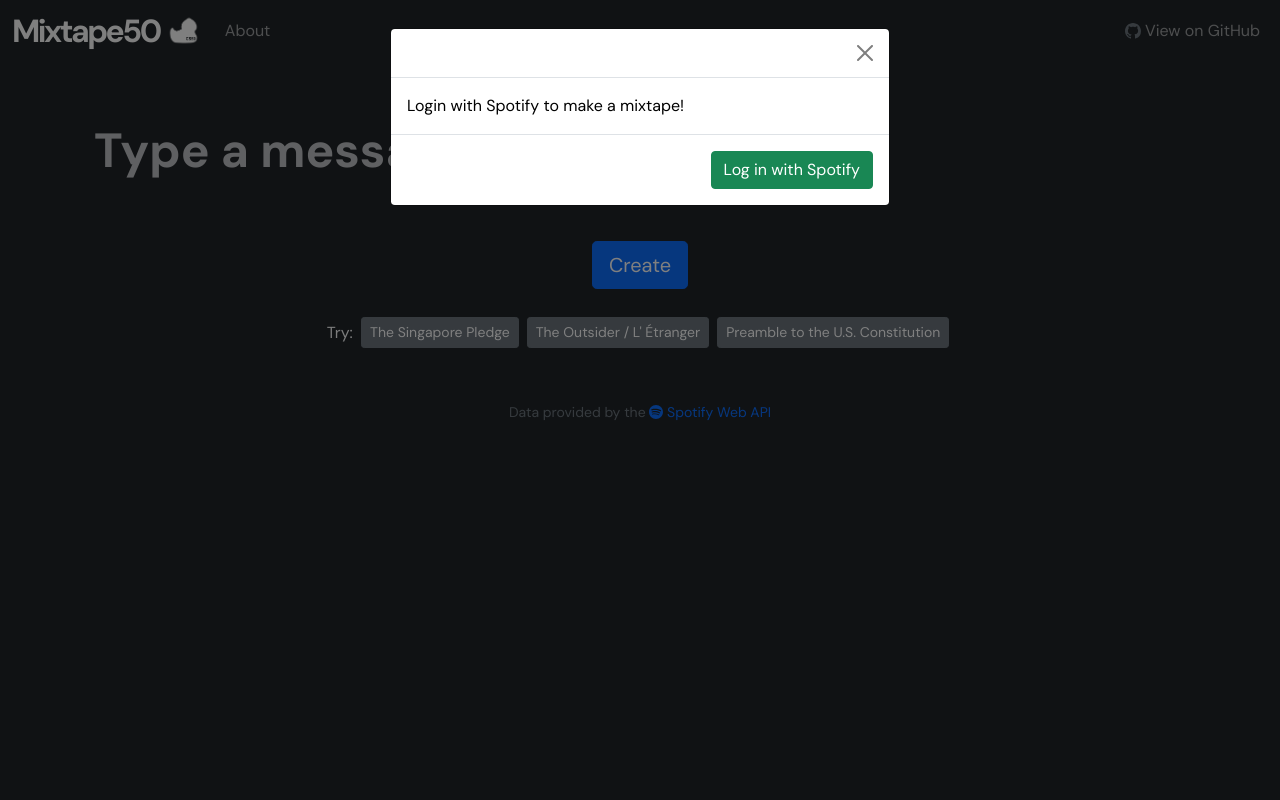
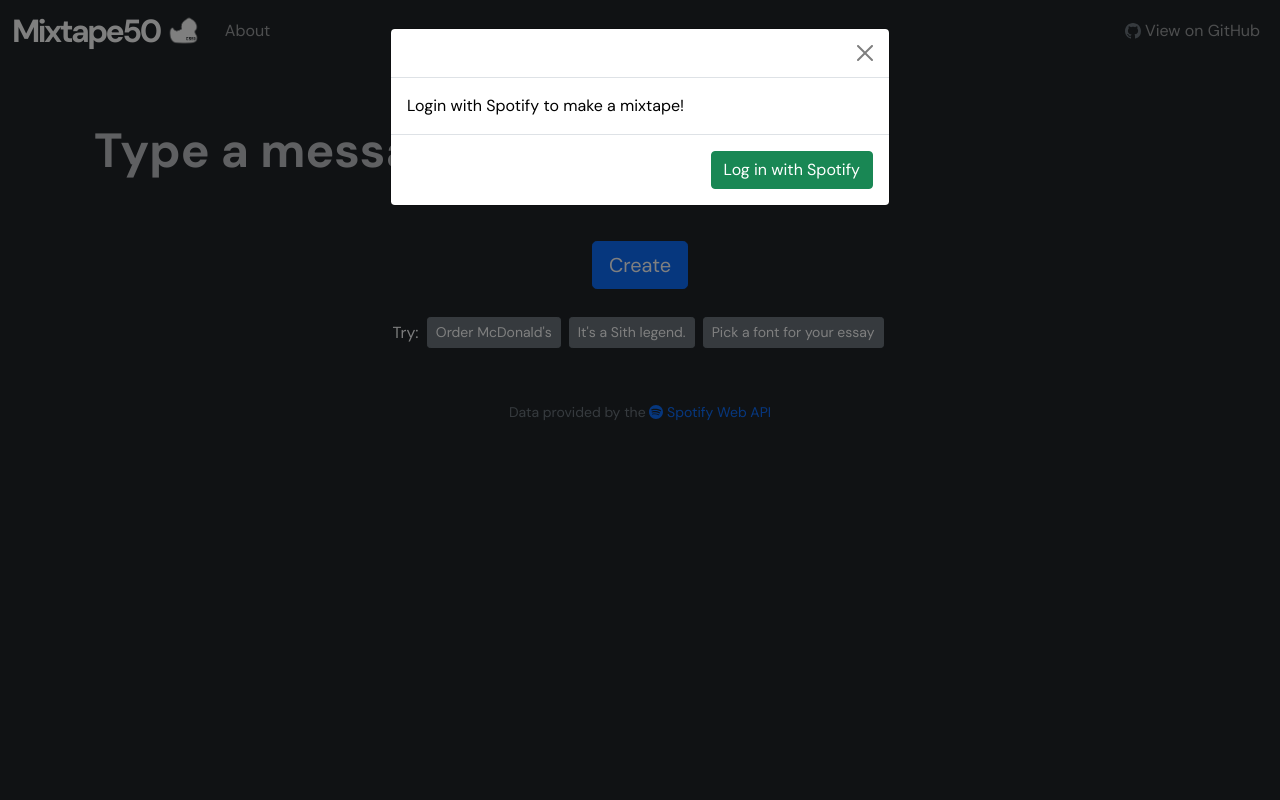
Before and after one commit to jchanke/mixtape50, a Flask app: page / in a window 1280 px wide. Run offline with Flask 3, Linux system fonts and the light colour scheme; some libraries are stand-ins or nearby versions; some web fonts are replaced.

Commit message:
Switched up default pre-fill values

```diff
--- a/mixtape50/templates/index.html
+++ b/mixtape50/templates/index.html
@@ -24,12 +24,18 @@
   <!-- Auto-fill text input with sample mixtapes -->
   <div class="d-flex justify-content-center align-items-center flex-wrap">
     Try:&nbsp;
-    <button class="btn btn-secondary btn-sm m-1" id="pledge">The Singapore
-      Pledge</button>
-    <button class="btn btn-secondary btn-sm m-1" id="outsider">The Outsider /
-      L' Étranger</button>
-    <button class="btn btn-secondary btn-sm m-1" id="constitution">Preamble to
-      the U.S. Constitution</button>
+    <button class="btn btn-secondary btn-sm m-1" id="order-mcdonalds"
+      title="A playlist by 'surya dantuluri yecombinator.com' on Spotify">
+      Order McDonald's
+    </button>
+    <button class="btn btn-secondary btn-sm m-1" id="outsider"
+      title="The Tragedy of Darth Plagueis The Wise">
+      It's a Sith legend.
+    </button>
+    <button class="btn btn-secondary btn-sm m-1" id="constitution"
+      title="A playlist by 'meltingneptune' on Spotify">
+      Pick a font for your essay
+    </button>
   </div>
 </div>
 
@@ -78,13 +84,13 @@
   const submitButton = form.querySelector("button");
 
   // Input values into field when buttons are pressed
-  const PLEDGE = "We, the citizens of Singapore, pledge ourselves as one united people, regardless of race, language or religion, to build a democratic society based on justice and equality so as to achieve happiness, prosperity and progress for our nation.";
-  const OUTSIDER = "Mother died today. Or maybe yesterday, I don't know. I received a telegram from the old people's home: \"Mother deceased. Funeral tomorrow. Very sincerely yours.\" That doesn't mean anything. It might have been yesterday.";
-  const CONSTITUTION = "We the People of the United States, in Order to form a more perfect Union, establish Justice, insure domestic Tranquility, provide for the common defense, promote the general Welfare, and secure the Blessings of Liberty to ourselves and our Posterity, do ordain and establish this Constitution for the United States of America.";
+  const ORDER_MCDONALDS = "Hello can I get a Big Mac, no pickles, extra ketchup... uhh... medium french fries and also one extra large Sprite. That will be all. Thanks!";
+  const DARTH_PLAGUEIS = "Did you ever hear the tragedy of Darth Plagueis the Wise? I thought not. It's not a story the Jedi would tell you. It's a Sith legend. Darth Plagueis was a Dark Lord of the Sith, so powerful and so wise...";
+  const ESSAY_FONT = "Comic Sans: no, Arial. Wait - Georgia time. Nah nah nah nah nah - why Georgia? What about Times New Roman? Nevermind, back to Georgia. However - I like Courier! Hold up, wait a minute, enough's enough - I have decided I'm going to do Helvetica.";
 
-  document.getElementById("pledge").addEventListener("click", event => messageInput.value = PLEDGE);
-  document.getElementById("outsider").addEventListener("click", event => messageInput.value = OUTSIDER);
-  document.getElementById("constitution").addEventListener("click", event => messageInput.value = CONSTITUTION);
+  document.getElementById("order-mcdonalds").addEventListener("click", event => messageInput.value = ORDER_MCDONALDS);
+  document.getElementById("darth-plagueis").addEventListener("click", event => messageInput.value = DARTH_PLAGUEIS);
+  document.getElementById("essay-font").addEventListener("click", event => messageInput.value = ESSAY_FONT);
 
 </script>
 {% endblock%}
```
